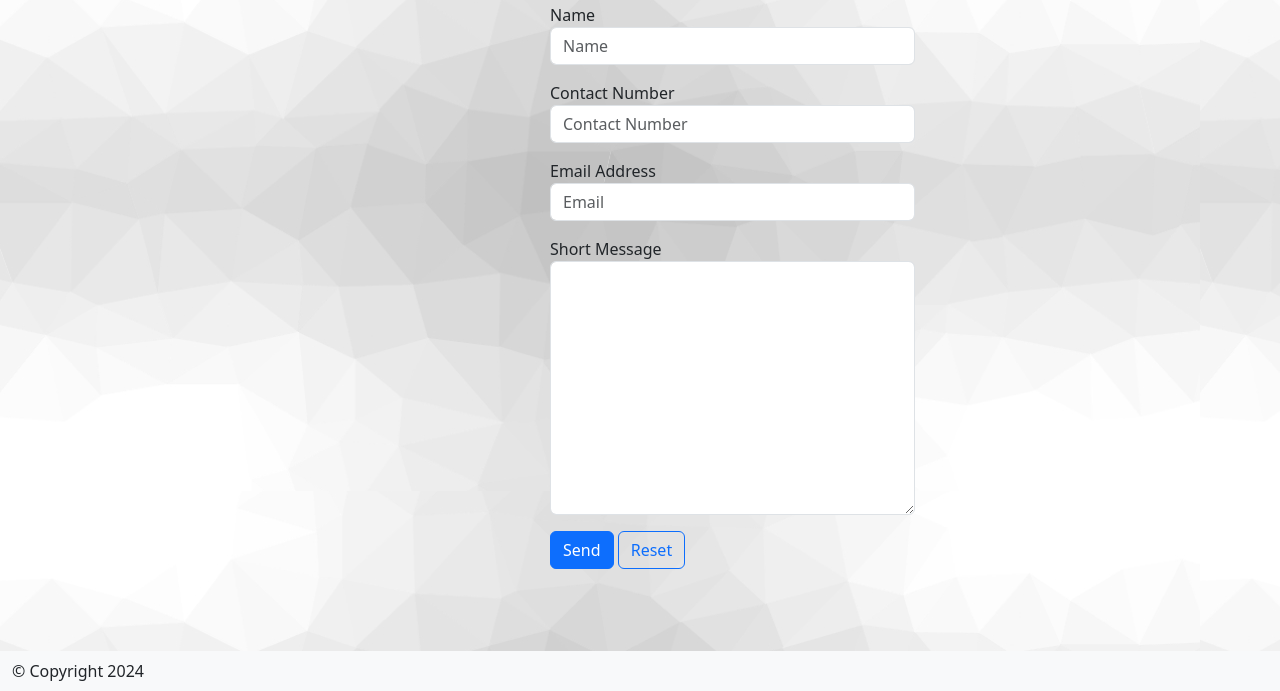
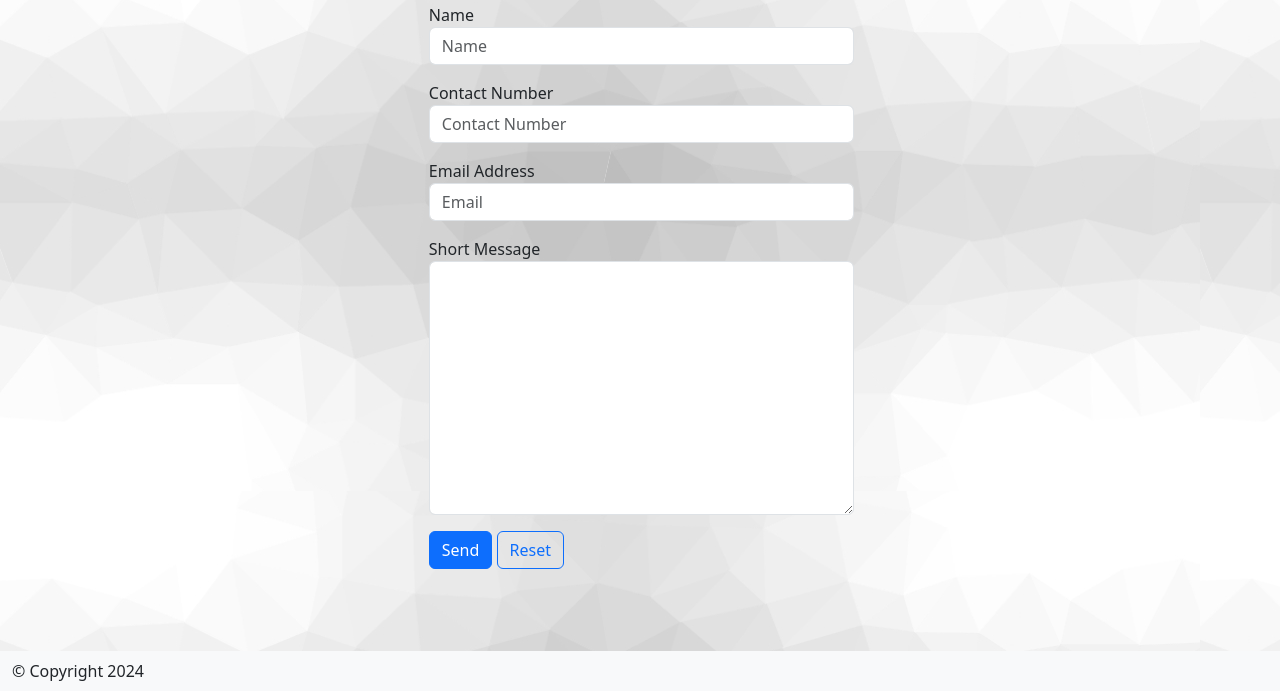
Before and after one commit to yashvi9705/inft2202-Labs, a website: page Lab1/contact.html in a window 1280 px wide. Shown: the part 109-800 px from the top of the page. Drawn offline with nearby package versions, Linux system fonts and the light colour scheme.

Commit message:
Changes to Margin and Form Padding
Increased the bottom margin so the Submit and Reset Buttons were visible. Increased the left padding so the form was centered.

```diff
--- a/Lab1/styles/app.css
+++ b/Lab1/styles/app.css
@@ -9,6 +9,7 @@ Date: February 1st, 2024
 
 body{
     background-color:#CACFD6;
+    margin-bottom: 50px ;
 }
 .about-us {
     font-family: Arial, Helvetica, sans-serif;
@@ -77,5 +78,5 @@ div.products{
 }
 
 div.contact{
-    padding-left: 550px;
+    padding-left: 33.5%;
 }
```
